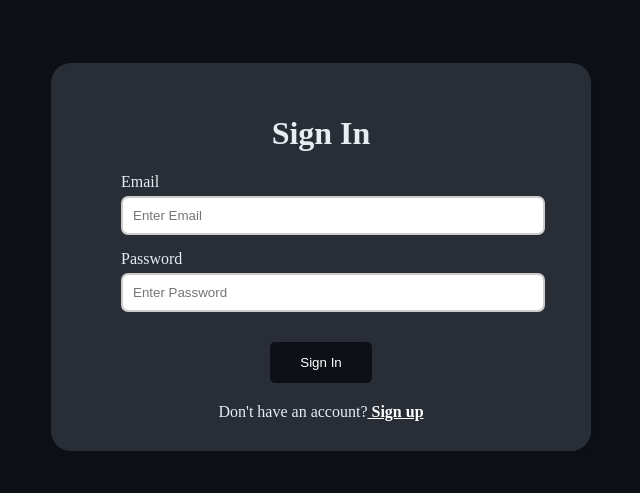
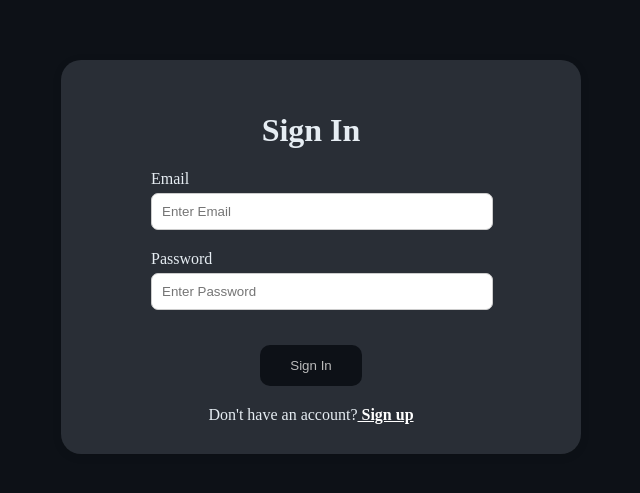
Before and after one commit to PrasuHirapara/StockTracker-Hub, a React (Create React App) app in the folder frontend/: page /SignIn in a window 1280 px wide. Shown: the part 143-636 px from the top of the page, without its empty margins (319-959 px from the left). Built offline with nearby package versions, Linux system fonts and the light colour scheme.

Commit message:
auth css OK

```diff
--- a/frontend/src/styles/auth.css
+++ b/frontend/src/styles/auth.css
@@ -7,7 +7,8 @@
 .auth--container {
   background-color: var(--secondary);
   border-radius: 20px;
-  padding: 30px 70px;
+  padding: 30px 50px;
+  padding-right: 70px;
   box-shadow: 0 2px 10px rgba(0, 0, 0, 0.1);
   width: 400px;
 }
@@ -23,7 +24,7 @@
 }
 .auth--form--field {
   margin-bottom: 15px;
-  width: 100%;
+  width: 80%;
 }
 .auth--form--field label {
   display: block;
@@ -35,7 +36,8 @@
   color: rgb(0, 0, 0);
   font-weight: 500;
   padding: 10px;
-  border: 2px solid #ccc;
+  margin-bottom: 5px;
+  border: 1px solid #ccc;
   border-radius: 7px;
 }
 .auth-btn {
@@ -43,9 +45,9 @@
   margin-top: 15px;
   margin-bottom: 20px;
   background-color: var(--primary);
-  color: #fff;
+  color: #bbbbbb;
   border: none;
-  border-radius: 5px;
+  border-radius: 10px;
   cursor: pointer;
   transition: background-color ease 0.5s;
 }
```
